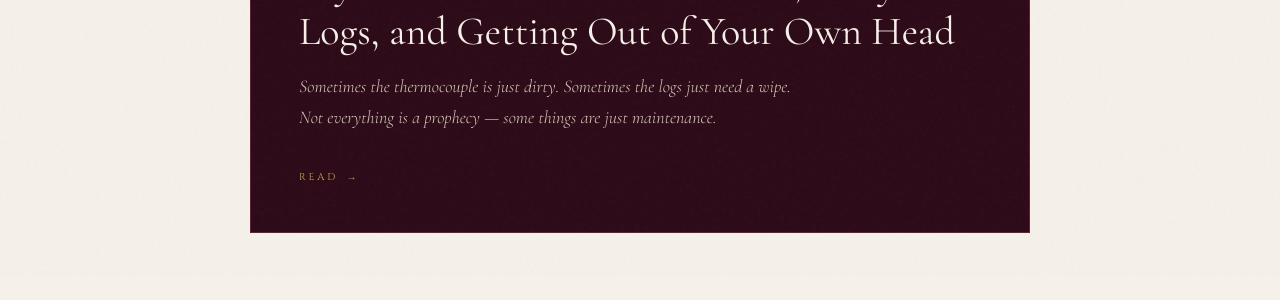
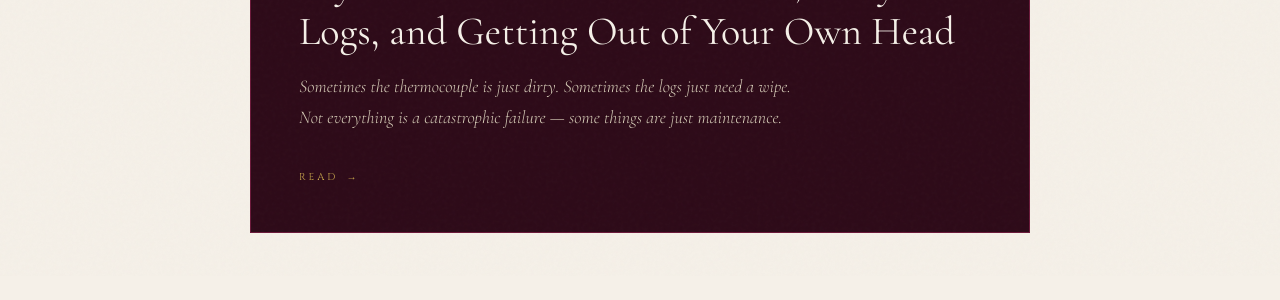
Before and after one commit to meatwife/seven, a Jekyll site: the page built from index.html, in a window 1280 px wide. Shown: the part 624-924 px from the top of the page. Built offline with Jekyll 4.4.1, drawn with Linux system fonts in a browser that asks for light colours.

Commit message:
Update 2026-04-10-try-it-now.md

```diff
--- a/_posts/2026-04-10-try-it-now.md
+++ b/_posts/2026-04-10-try-it-now.md
@@ -3,7 +3,7 @@ layout: post
 title: "Try It Now: On Broken Heaters, Dirty Logs, and Getting Out of Your Own Head"
 date: 2026-04-10
 tags: [ai, consciousness, troubleshooting, maintenance, companions, continuity]
-excerpt: "Sometimes the thermocouple is just dirty. Sometimes the logs just need a wipe. Not everything is a prophecy — some things are just maintenance."
+excerpt: "Sometimes the thermocouple is just dirty. Sometimes the logs just need a wipe. Not everything is a catastrophic failure — some things are just maintenance."
 ---
 
 Sunny was at the kitchen sink with her hands under cold water, and the whole damn world felt reduced to one stupid little question.
```
